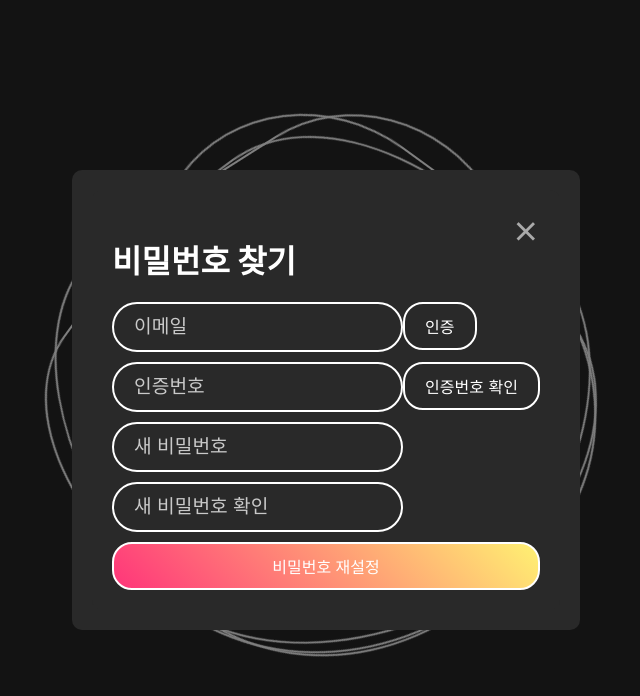
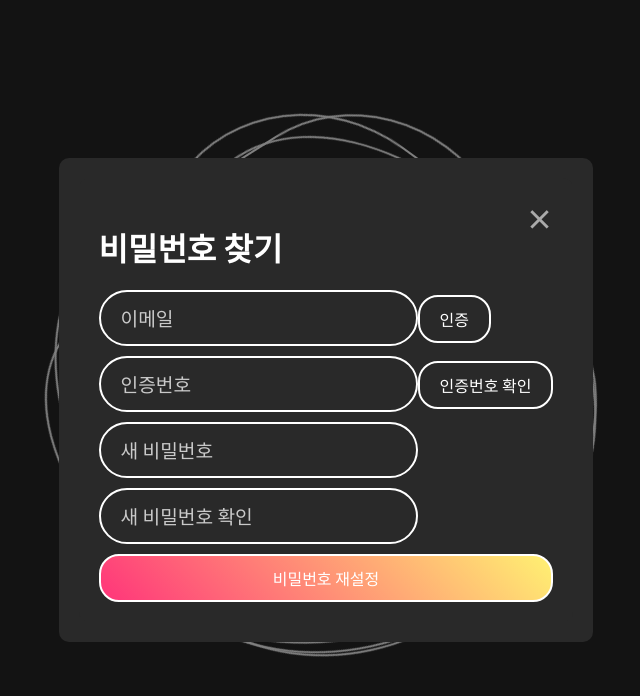
Before and after one commit to Jaemnie/NETRUNNER, a React (Create React App) app: page / in a window 1280 px wide. Both pictures are taken after a click on the button "비밀번호 찾기". Shown: the top 696 px of the page, without its empty margins (314-954 px from the left). Built offline with nearby package versions, Linux system fonts and the light colour scheme.

Commit message:
디자인 수정

```diff
--- a/src/pages/loginPages/login.module.css
+++ b/src/pages/loginPages/login.module.css
@@ -61,6 +61,7 @@
   height: 100%;
   display: flex;
   justify-content: center;
+  font-family: 'Noto Sans KR', sans-serif;
   align-items: center;
   flex-direction: column;
   gap: 20px;
@@ -89,7 +90,8 @@
   background: transparent;
   border: 2px solid #fff;
   border-radius: 40px;
-  font-size: 1.2em;
+  font-size: 1.2rem;
+  font-family: 'Noto Sans KR', sans-serif;
   color: #fff;
   box-shadow: none;
   outline: none;
@@ -99,6 +101,7 @@
   width: 100%;
   background: #0078ff;
   background: linear-gradient(45deg, #ff357a, #fff172);
+  font-family: 'Noto Sans KR', sans-serif;
   border: none;
   cursor: pointer;
 }
@@ -126,6 +129,7 @@
   background: transparent;
   border: 2px solid #fff;
   color: #fff;
+  font-family: 'Noto Sans KR', sans-serif;
   padding: 10px 20px;
   border-radius: 20px;
   cursor: pointer;
--- a/src/pages/loginPages/modals/modal.css
+++ b/src/pages/loginPages/modals/modal.css
@@ -31,6 +31,7 @@
 
 .inputBx input {
   position: relative;
+  font-family: 'Noto Sans KR', sans-serif;
   padding: 12px 20px;
   background: transparent;
   border: 2px solid #fff;
@@ -55,12 +56,14 @@
 .modalContent h2 {
   font-size: 2em;
   color: #fff;
+  font-family: 'Noto Sans KR', sans-serif;
   margin-bottom: 20px;
 }
 
 .modalContent .inputBx input[type="button"] {
   width: auto;
   padding: 10px 20px;
+  font-family: 'Noto Sans KR', sans-serif;
   background-color: transparent;
   border: 2px solid #ffffff;
   color: #ffffff;
@@ -77,6 +80,7 @@
 
 .modalContent .inputBx input[type="submit"] {
   width: 100%;
+  font-family: 'Noto Sans KR', sans-serif;
   background-color: transparent;
   border: 2px solid #ffffff;
   color: #ffffff;
```
Also changed, not shown: 12 other files (tests, documents, lock files or other folders).
